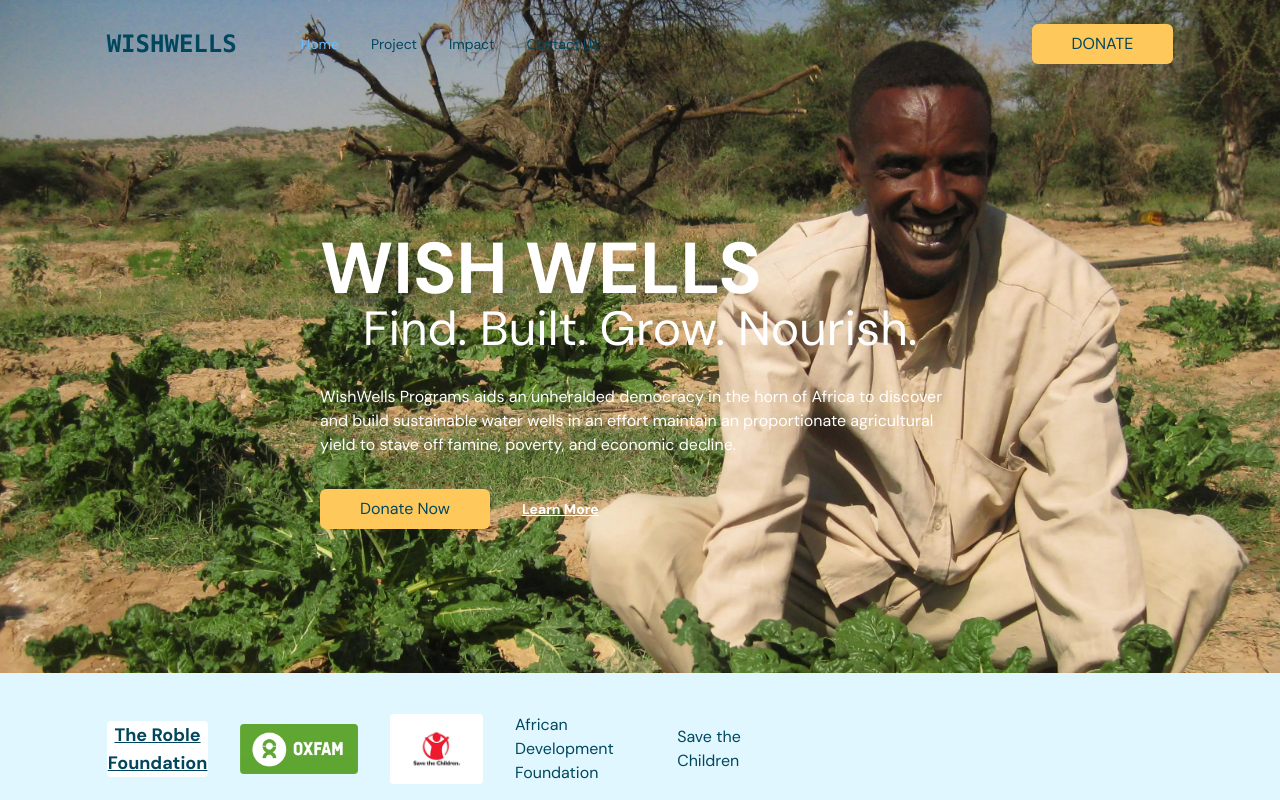
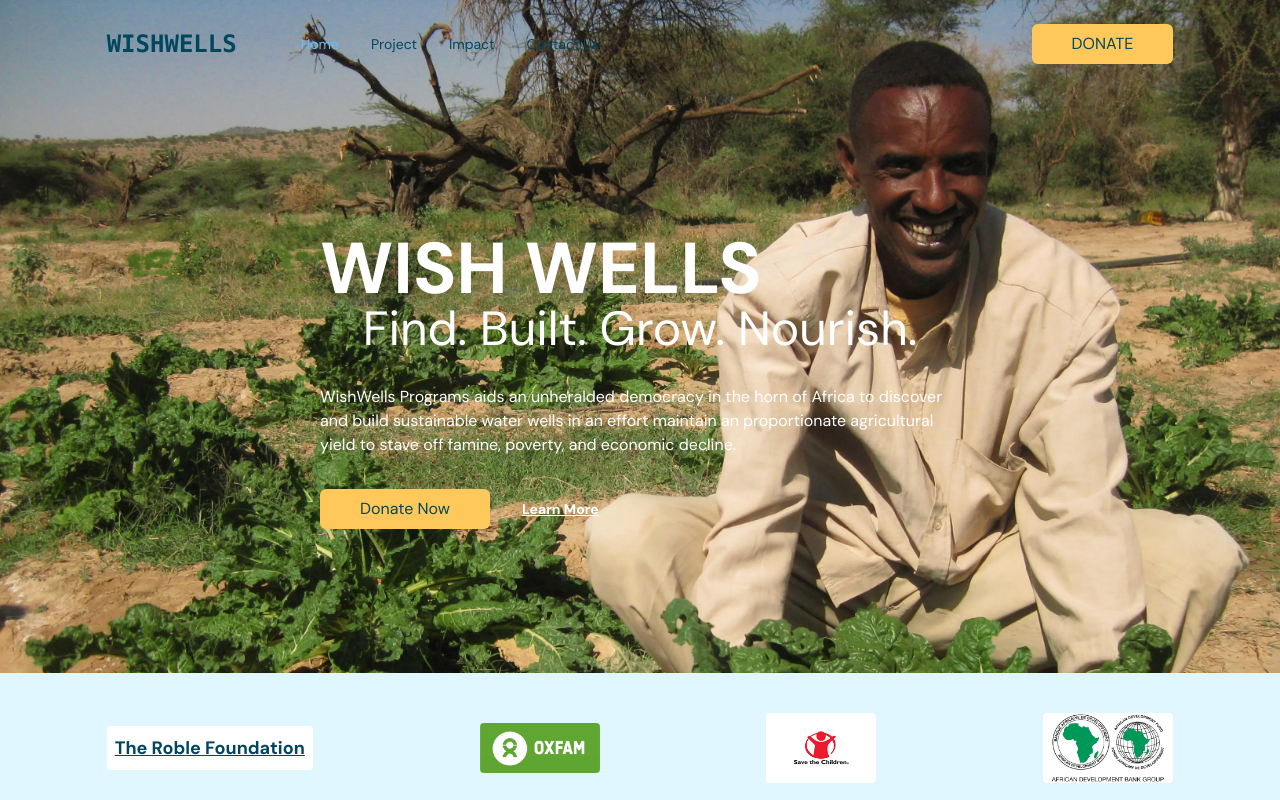
Before and after one commit to Sama-E/charityWells, a React (Vite) app in the folder wells-sl/: page / in a window 1280 px wide. Shown: the top 800 px of the page. Built offline with nearby package versions, Linux system fonts and the light colour scheme.

Commit message:
Impact update

```diff
--- a/wells-sl/src/scenes/home/index.tsx
+++ b/wells-sl/src/scenes/home/index.tsx
@@ -6,6 +6,7 @@ import { motion } from "framer-motion";
 
 import OxFam from "@/assets/OxfamGreen.png";
 import STC from "@/assets/SaveTheChildren.png";
+import ADB from "@/assets/ADB.png";
 
 
 type Props = {
@@ -87,12 +88,11 @@ const Home = ({ setSelectedPage }: Props) => {
             {isAboveMediumScreens && (
             <div className="h-[150px] w-full bg-primary-100 py-10">
                 <div className="mx-auto w-5/6">
-                    <div className="flex w-3/5 items-center justify-between gap-8">
-                        <h3 className="text-lg font-extrabold text-blue underline bg-white flex text-center rounded">The Roble Foundation</h3>
+                    <div className="flex w-5/5 items-center justify-between gap-8">
+                        <h3 className="text-lg font-extrabold text-blue underline bg-white flex text-center rounded p-2">The Roble Foundation</h3>
                         <img className="h-[50px] w-[120px] rounded" alt="OxFam" src={OxFam} />
                         <img className="h-[70px] w-[110px] rounded" alt="SaveTheChildren" src={STC} />
-                        <h3>African Development Foundation</h3>
-                        <h3>Save the Children</h3>
+                        <img className="h-[70px] w-[130px] rounded" alt="ADB" src={ADB} />
                     </div>
                 </div>
             </div>
--- a/wells-sl/src/scenes/impact/Impact.tsx
+++ b/wells-sl/src/scenes/impact/Impact.tsx
@@ -8,16 +8,16 @@ type Props = {
 
 const Impact = ({name, description, image}: Props) => {
     const overlayStyles = `p-5 absolute z-30 flex
-    h-[380px] w-[450px] flex-col items-center justify-center
+    h-[250px] w-[450px] flex-col items-center justify-center
     whitespace-normal bg-primary-500 text-center text-white
     opacity-0 transistion duration-500 hover:opacity-90`;
     return (
-        <li className="relative mx-5 inline-block h-[380px] w-[450px]">
+        <li className="relative mx-5 inline-block h-[300px] w-[450px]">
             <div className={overlayStyles}>
                 <p className="text-2xl">{name}</p>
                 <p className="mt-5">{description}</p>
             </div>
-            <img alt={`${image}`} src={image} />
+            <img className="h-[250px] w-[450px]" alt={`${image}`} src={image} />
         </li>
     )
 }
--- a/wells-sl/src/scenes/impact/index.tsx
+++ b/wells-sl/src/scenes/impact/index.tsx
@@ -5,10 +5,9 @@ import Impact from "./Impact";
 
 import image1 from "@/assets/image1.png";
 import image2 from "@/assets/image2.png";
-import image3 from "@/assets/image3.png";
-import image4 from "@/assets/image4.png";
-import image5 from "@/assets/image5.png";
-import image6 from "@/assets/image6.png";
+import image3 from "@/assets/image4.png";
+import image4 from "@/assets/image5.png";
+import image5 from "@/assets/image6.png";
 
 
 const impacts: Array<ClassType> = [
@@ -22,23 +21,18 @@ const impacts: Array<ClassType> = [
         image: image2,
     },
     {
-        name: "Yoga Classes",
+        name: "Adventure Classes",
         description: "Water Wells Charity Water Wells Charity Water Wells Charity Water Wells Charity Water Wells Charity",
         image: image3,
     },
     {
-        name: "Adventure Classes",
-        description: "Water Wells Charity Water Wells Charity Water Wells Charity Water Wells Charity Water Wells Charity",
+        name: "Rock Climbing Classes",
         image: image4,
-    },
-    {
-        name: "Rock Climbing Classes",
-        image: image5,
     },
     {
         name: "Cycling Classes",
         description: "Water Wells Charity Water Wells Charity Water Wells Charity Water Wells Charity Water Wells Charity",
-        image: image6,
+        image: image5,
     },
 ]
 
```
Also changed, not shown: wells-sl/src/assets/ADB.png (added).
